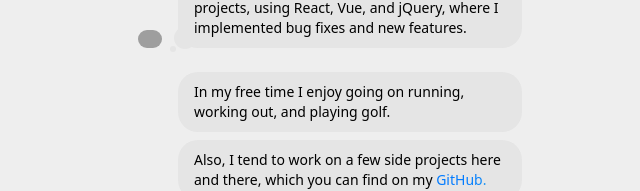
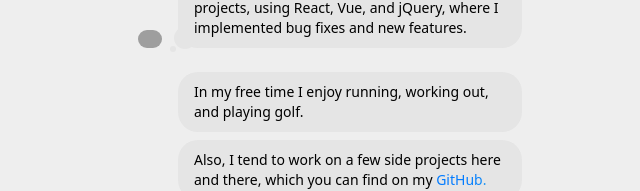
Before and after one commit to flemingvincent/flemingvincent-dev, a Next.js app: page / in a window 1280 px wide. Shown: the part 844-1035 px from the top of the page, without its empty margins (310-950 px from the left). Built offline with nearby package versions, Linux system fonts and the light colour scheme; grey boxes are pictures that could not be loaded.

Commit message:
Update page.tsx

```diff
--- a/src/app/page.tsx
+++ b/src/app/page.tsx
@@ -75,7 +75,7 @@ export default function Index() {
 				</Thread>
 				<Thread isLast>
 					<Message>
-						In my free time I enjoy going on running, working out, and playing
+						In my free time I enjoy running, working out, and playing
 						golf.
 					</Message>
 					<Message>
```
